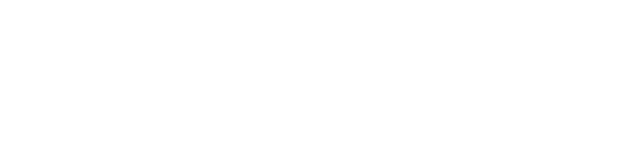
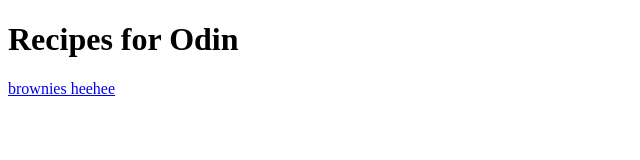
Before and after one commit to webDevHi/odin-recipes, a plain HTML site: page index.html in a window 1280 px wide. Shown: the whole page, without its empty margins (0-640 px from the left). Drawn offline with Linux system fonts and the light colour scheme.

```diff
--- a/index.html
+++ b/index.html
@@ -5,6 +5,7 @@
         <title> Recipes for Odin!</title>
     </head>
     <body>
-
+        <h1> Recipes for Odin</h1>
+        <a href="brownie.html"> brownies heehee</a>
     </body>
 </html>
```
Also changed, not shown: brownie.html (+1 -0 lines), images/browniePic.jpeg (added).
